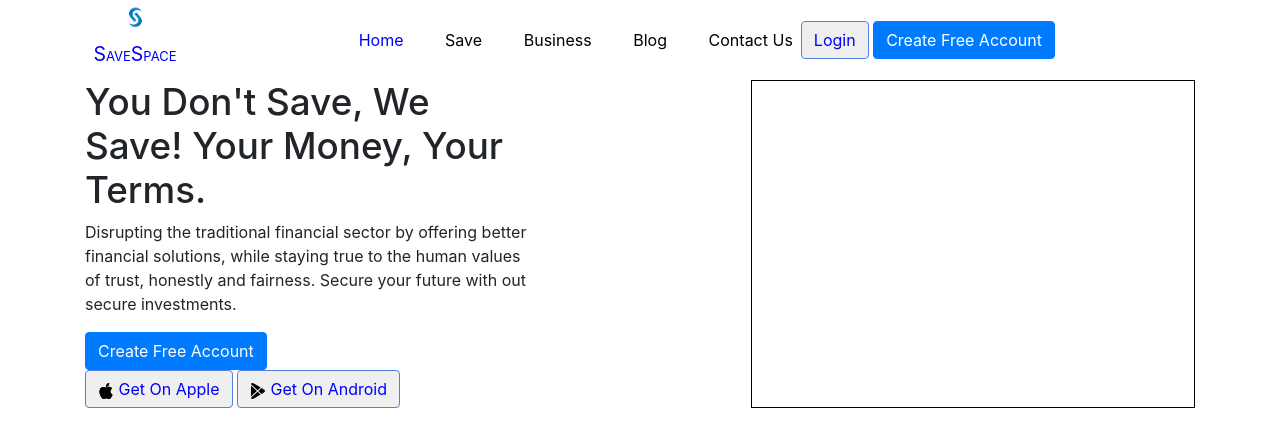
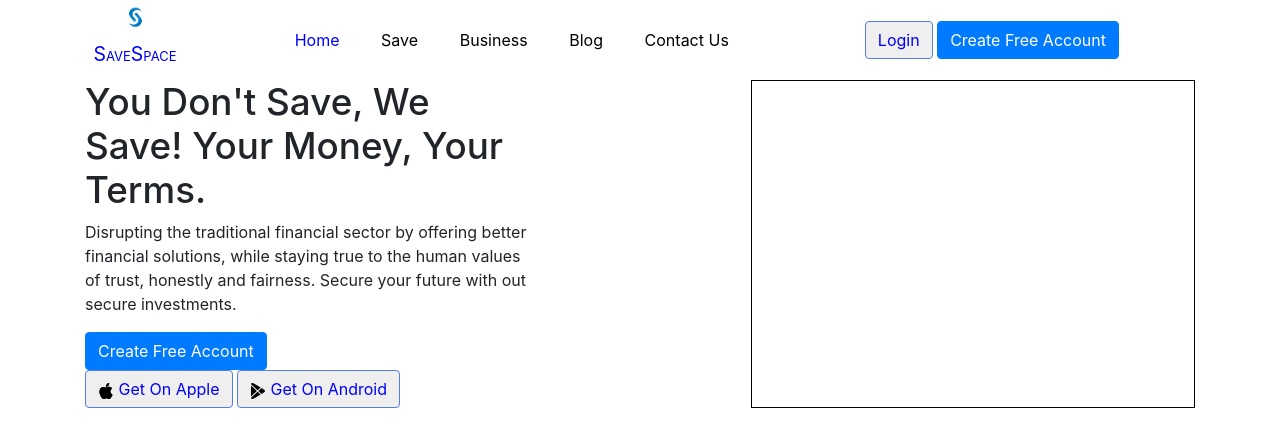
Before and after one commit to wasswaenockmale/saveSpace, a plain HTML site: page index.html in a window 1280 px wide. Drawn offline with nearby package versions, Linux system fonts and the light colour scheme.

Commit message:
I have added margin-left to the div that contains buttons

```diff
--- a/index.html
+++ b/index.html
@@ -30,7 +30,7 @@
                     <li class="nav-item"><a href="#" class="nav-link">Blog</a></li>
                     <li class="nav-item"><a href="#" class="nav-link">Contact Us</a></li>
                 </ul>
-                <div style="align-self: center;">
+                <div style="align-self: center; margin-left: 8em;">
                     <button class="btn btn-default btn-border">Login</button>
                     <button class="btn btn-primary">Create Free Account</button>
                 </div>
```
